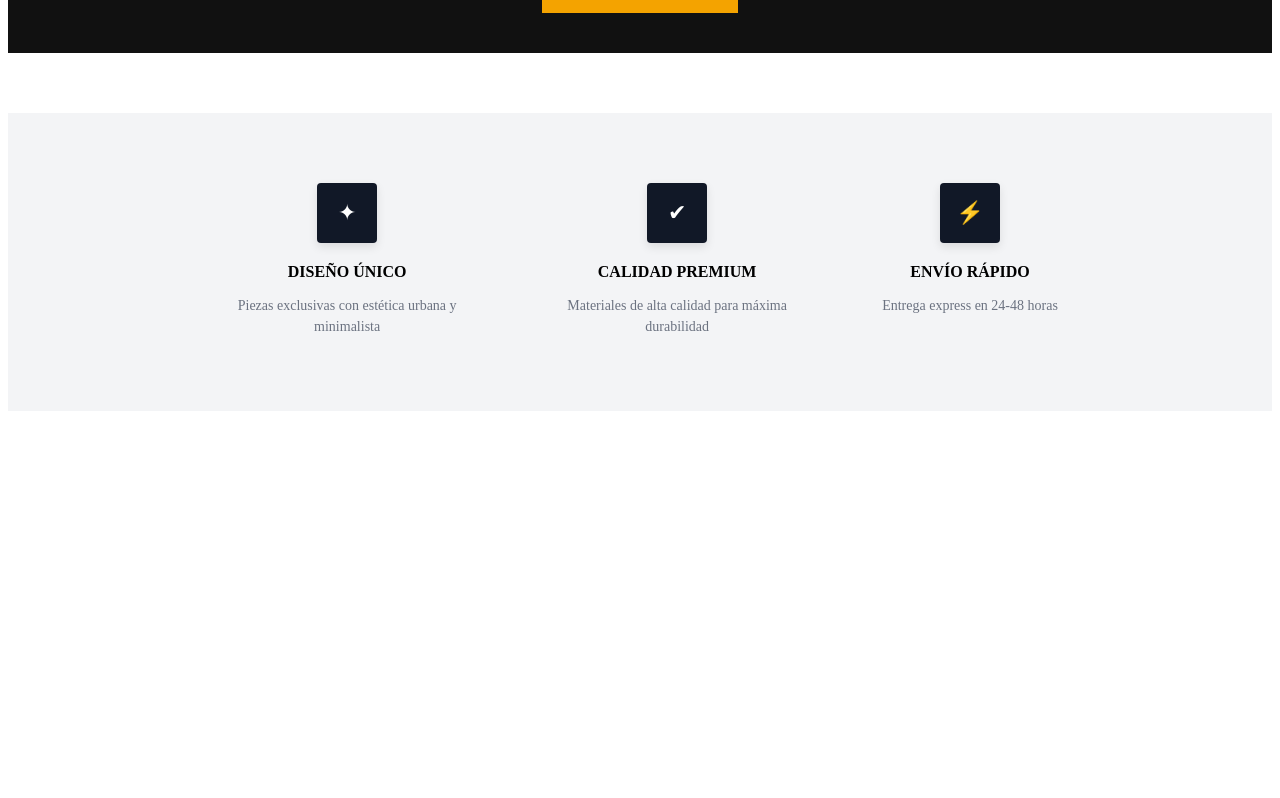
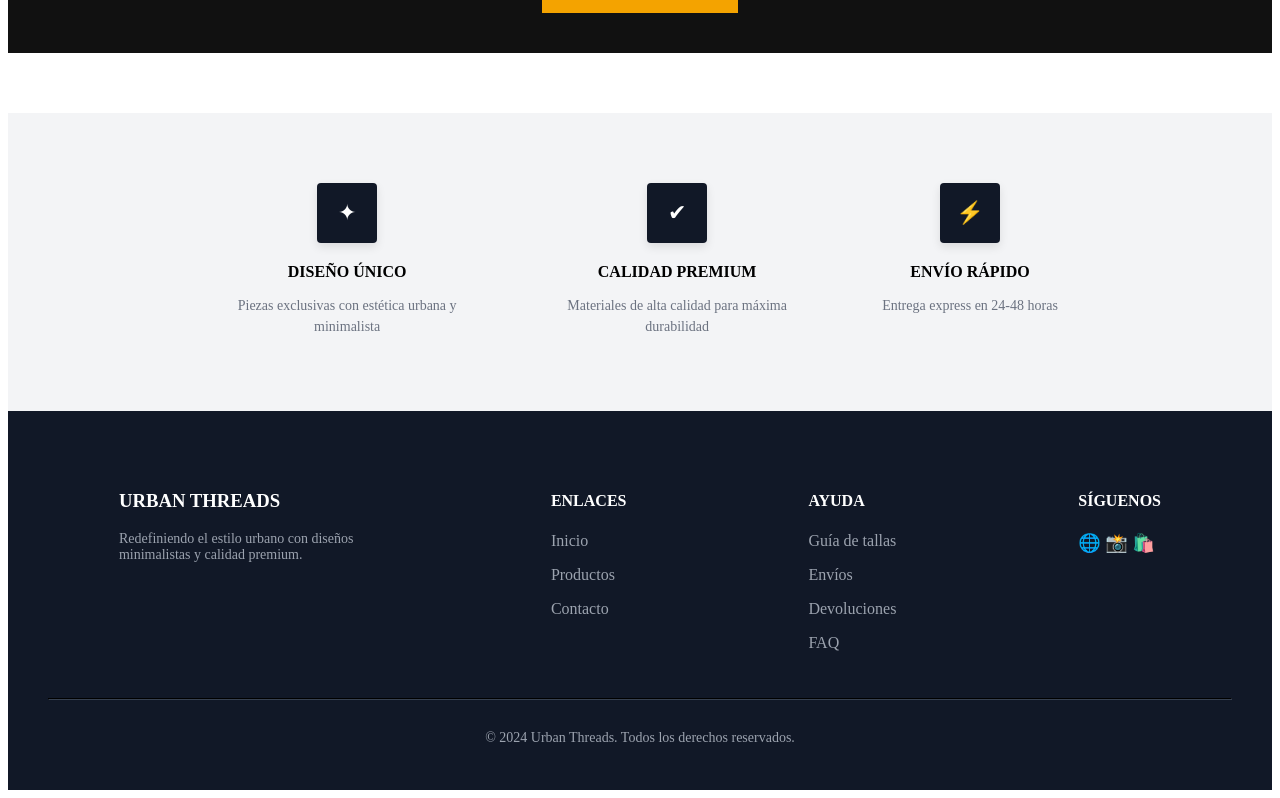
Before and after one commit to vcorreaga/ejercicio2-react, a React (Vite) app: page / in a window 1280 px wide. Shown: the part 379-1177 px from the top of the page. Before the commit the page ends 800 px from the top, so only its background shows below. Built offline with nearby package versions, Linux system fonts and the light colour scheme.

Commit message:
organizo el footer con algo de estilos basicos

```diff
--- a/src/components/Footer.jsx
+++ b/src/components/Footer.jsx
@@ -1,7 +1,74 @@
 function Footer() {
   return (
-    <footer style={{ padding: "20px", textAlign: "center" }}>
-      <p>© 2025 Urban Threads</p>
+    <footer
+      style={{
+        background: "#111827",
+        color: "white",
+        padding: "60px 40px 30px",
+      }}
+    >
+      {/* CONTENEDOR */}
+      <div
+        style={{
+          display: "flex",
+          justifyContent: "space-around",
+          flexWrap: "wrap",
+          gap: "40px",
+        }}
+      >
+        {/* COLUMNA 1 */}
+        <div style={{ maxWidth: "250px" }}>
+          <h3>URBAN THREADS</h3>
+          <p style={{ color: "#9ca3af", fontSize: "14px" }}>
+            Redefiniendo el estilo urbano con diseños minimalistas y calidad
+            premium.
+          </p>
+        </div>
+
+        {/* COLUMNA 2 */}
+        <div>
+          <h4>ENLACES</h4>
+          <p style={{ color: "#9ca3af" }}>Inicio</p>
+          <p style={{ color: "#9ca3af" }}>Productos</p>
+          <p style={{ color: "#9ca3af" }}>Contacto</p>
+        </div>
+
+        {/* COLUMNA 3 */}
+        <div>
+          <h4>AYUDA</h4>
+          <p style={{ color: "#9ca3af" }}>Guía de tallas</p>
+          <p style={{ color: "#9ca3af" }}>Envíos</p>
+          <p style={{ color: "#9ca3af" }}>Devoluciones</p>
+          <p style={{ color: "#9ca3af" }}>FAQ</p>
+        </div>
+
+        {/* COLUMNA 4 */}
+        <div>
+          <h4>SÍGUENOS</h4>
+          <p style={{ color: "#9ca3af", fontSize: "18px" }}>
+            🌐 📸 🛍️
+          </p>
+        </div>
+      </div>
+
+      {/* LINEA */}
+      <hr
+        style={{
+          margin: "30px 0",
+          borderColor: "#374151",
+        }}
+      />
+
+      {/* COPYRIGHT */}
+      <p
+        style={{
+          textAlign: "center",
+          fontSize: "14px",
+          color: "#9ca3af",
+        }}
+      >
+        © 2024 Urban Threads. Todos los derechos reservados.
+      </p>
     </footer>
   );
 }
--- a/src/pages/Home.jsx
+++ b/src/pages/Home.jsx
@@ -1,26 +1,45 @@
 import Header from "../components/Header";
 import Hero from "../components/Hero";
 import Card from "../components/Card";
+import Footer from "../components/Footer";
 
 function Home() {
   return (
     <>
       <Header />
+
       <Hero />
 
+      {/* SECCIÓN DE TARJETAS */}
       <section
         style={{
           display: "flex",
           justifyContent: "center",
+          gap: "80px",
           padding: "60px 40px",
           background: "#f3f4f6",
-    gap: "80px",
         }}
       >
-  <Card icon="✦" title="DISEÑO ÚNICO" text="Piezas exclusivas con estética urbana y minimalista" />
-  <Card icon="✔" title="CALIDAD PREMIUM" text="Materiales de alta calidad para máxima durabilidad" />
-  <Card icon="⚡" title="ENVÍO RÁPIDO" text="Entrega express en 24-48 horas" />
+        <Card
+          icon="✦"
+          title="DISEÑO ÚNICO"
+          text="Piezas exclusivas con estética urbana y minimalista"
+        />
+
+        <Card
+          icon="✔"
+          title="CALIDAD PREMIUM"
+          text="Materiales de alta calidad para máxima durabilidad"
+        />
+
+        <Card
+          icon="⚡"
+          title="ENVÍO RÁPIDO"
+          text="Entrega express en 24-48 horas"
+        />
       </section>
+
+      <Footer />
     </>
   );
 }
```
Lines whose indentation alone changed are shown as unchanged.
